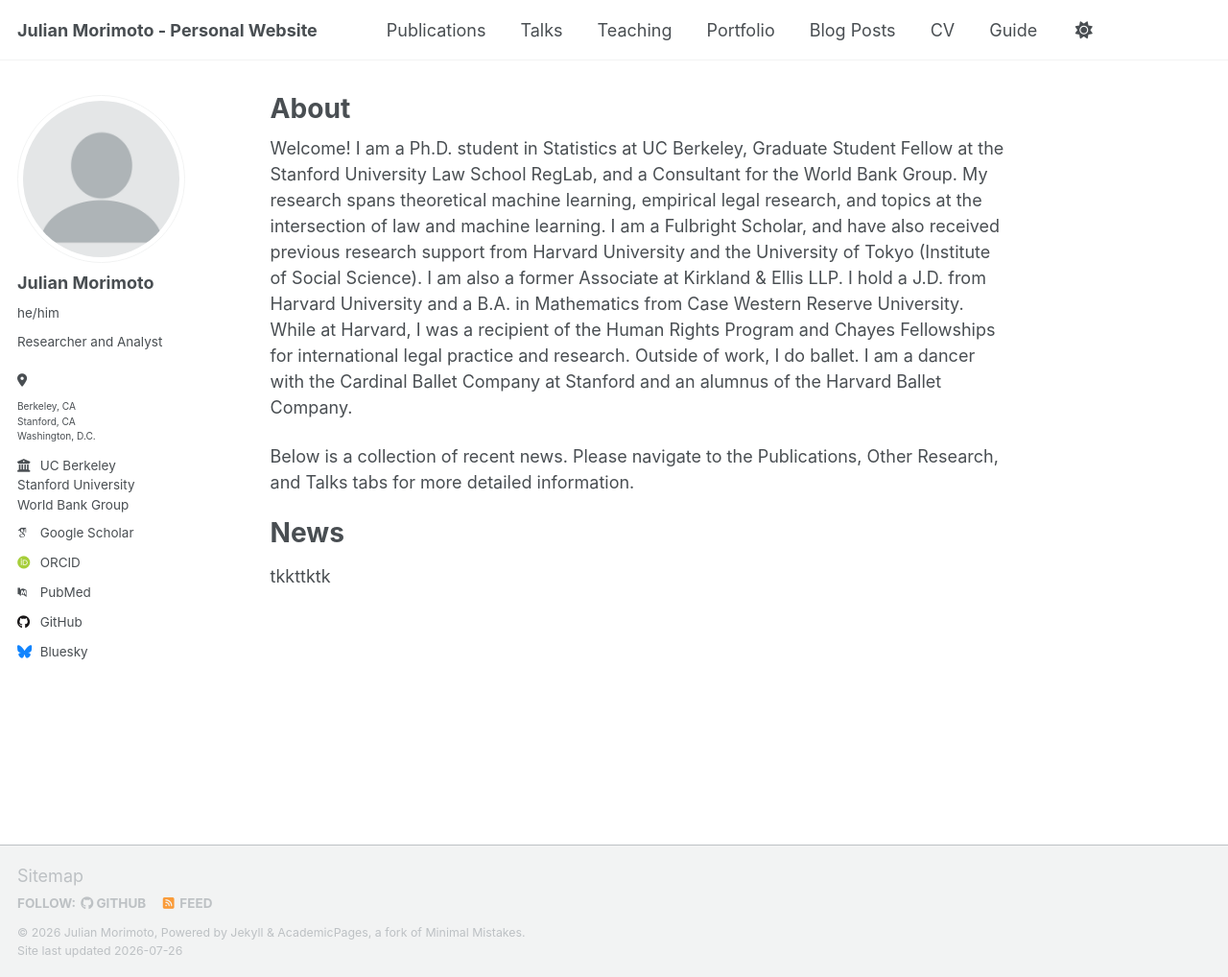
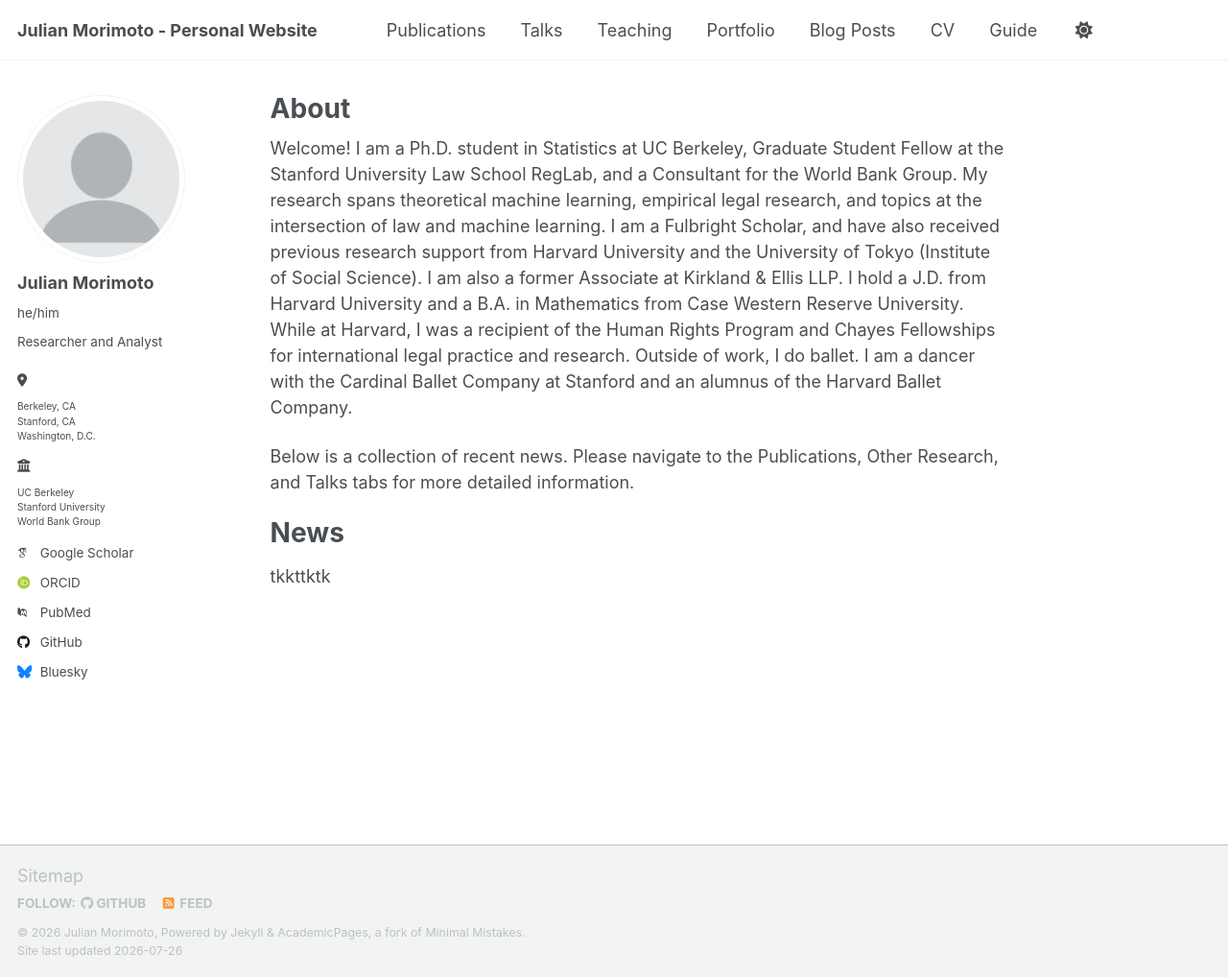
Before and after one commit to jmorimoto-h/my-site, a Jekyll site: the page built from _pages/about.md, in a window 1280 px wide and 1018 px high. Shown: the whole window at 96% size. Built offline with Jekyll 4.4.1, drawn with Linux system fonts in a browser that asks for light colours; some web fonts are replaced; a script that is not in the unit is left out.

Commit message:
Update author-profile.html

```diff
--- a/_includes/author-profile.html
+++ b/_includes/author-profile.html
@@ -31,7 +31,10 @@
       </li>
       {% endif %}
       {% if author.employer %}
-        <li class="author__desktop"><i class="fas fa-fw fa-building-columns icon-pad-right" aria-hidden="true"></i>{{ author.employer }}</li>
+      <li class="author__desktop">
+        <i class="fas fa-fw fa-building-columns icon-pad-right" aria-hidden="true"></i>
+        {{ author.employer | markdownify }}
+      </li>
       {% endif %}
       {% if author.uri %}
         <li><a href="{{ author.uri }}"><i class="fas fa-fw fa-link icon-pad-right" aria-hidden="true"></i>{{ site.data.ui-text[site.locale].website_label | default: "Website" }}</a></li>
```
